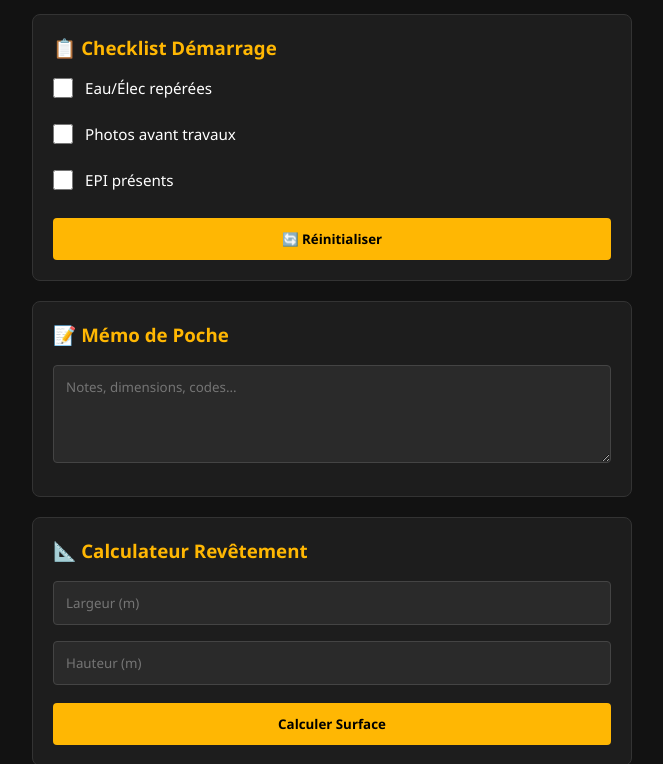
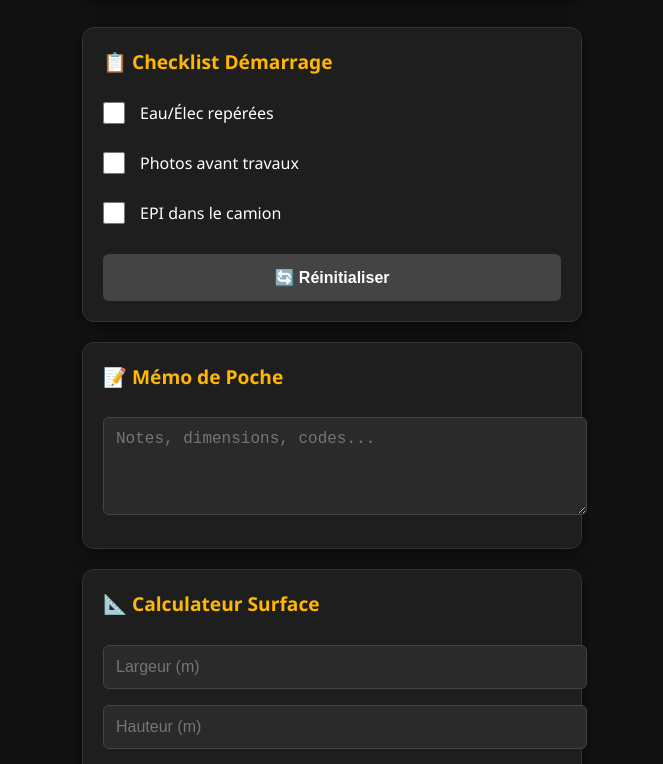
Before and after one commit to tonyradenne-hash/Chantier-Pro-, a plain HTML site: page index.html in a window 1280 px wide. Shown: the part 106-870 px from the top of the page, without its empty margins (308-971 px from the left). Drawn offline with Linux system fonts and the light colour scheme.

Commit message:
Update index.html

```diff
--- a/index.html
+++ b/index.html
@@ -3,23 +3,90 @@
 <head>
     <meta charset="UTF-8">
     <meta name="viewport" content="width=device-width, initial-scale=1.0">
-    <title>ChantierPro - Outils & Gestion</title>
+    <title>ChantierPro - Premium</title>
     <style>
-        :root { --primary-dark: #1d1d1d; --brand-yellow: #ffb703; --text: #ffffff; }
-        * { box-sizing: border-box; margin: 0; padding: 0; font-family: 'Segoe UI', sans-serif; }
-        body { background-color: #121212; color: var(--text); padding: 15px; }
-        .container { max-width: 600px; margin: 0 auto; }
-        header { text-align: center; padding: 20px; background: var(--primary-dark); border-radius: 8px; border: 1px solid #333; margin-bottom: 20px; }
-        header h1 { color: var(--brand-yellow); }
-        .card { background: var(--primary-dark); border: 1px solid #333; border-radius: 8px; padding: 20px; margin-bottom: 20px; }
-        h3 { color: var(--brand-yellow); margin-bottom: 10px; }
-        input, textarea { width: 100%; padding: 12px; margin: 8px 0; border-radius: 4px; border: 1px solid #444; background: #2a2a2a; color: white; }
-        button { width: 100%; padding: 12px; background: var(--brand-yellow); border: none; color: #000; font-weight: bold; border-radius: 4px; cursor: pointer; margin-top: 10px; }
-        .result-box { margin-top: 15px; padding: 15px; background: #252525; border-left: 4px solid var(--brand-yellow); display: none; }
-        .checkbox-item { display: flex; align-items: center; margin: 10px 0; font-size: 0.95rem; }
-        .checkbox-item input { width: 20px; height: 20px; margin-right: 12px; }
+        :root {
+            --bg-color: #121212;
+            --card-bg: #1e1e1e;
+            --accent-color: #ffb703; /* Le jaune */
+            --text-color: #ffffff;
+            --shadow: 0 4px 15px rgba(0,0,0,0.5);
+        }
+
+        body {
+            background-color: var(--bg-color);
+            color: var(--text-color);
+            font-family: 'Segoe UI', Roboto, Helvetica, Arial, sans-serif;
+            margin: 0;
+            padding: 20px;
+        }
+
+        .container { max-width: 500px; margin: 0 auto; }
+
+        header {
+            text-align: center;
+            margin-bottom: 30px;
+            padding: 20px;
+            background: var(--card-bg);
+            border-radius: 12px;
+            border-bottom: 4px solid var(--accent-color);
+            box-shadow: var(--shadow);
+        }
+
+        h1 { color: var(--accent-color); margin: 0; font-size: 1.8rem; }
+
+        .card {
+            background: var(--card-bg);
+            border-radius: 12px;
+            padding: 20px;
+            margin-bottom: 20px;
+            box-shadow: var(--shadow);
+            border: 1px solid #333;
+        }
+
+        h3 { color: var(--accent-color); margin-top: 0; font-size: 1.2rem; }
+
+        input, textarea {
+            width: 100%;
+            padding: 12px;
+            margin: 8px 0;
+            border-radius: 6px;
+            border: 1px solid #444;
+            background: #2a2a2a;
+            color: white;
+            font-size: 1rem;
+        }
+
+        button {
+            width: 100%;
+            padding: 14px;
+            background: var(--accent-color);
+            border: none;
+            color: #000;
+            font-weight: bold;
+            border-radius: 6px;
+            cursor: pointer;
+            margin-top: 10px;
+            font-size: 1rem;
+            transition: transform 0.1s, opacity 0.2s;
+        }
+
+        button:active { transform: scale(0.98); opacity: 0.9; }
+
+        .result-box {
+            margin-top: 15px;
+            padding: 15px;
+            background: #252525;
+            border-left: 4px solid var(--accent-color);
+            border-radius: 4px;
+            display: none;
+        }
+
+        .checkbox-item { display: flex; align-items: center; margin: 12px 0; font-size: 1rem; cursor: pointer; }
+        .checkbox-item input { width: 22px; height: 22px; margin-right: 15px; accent-color: var(--accent-color); }
+
         .shop-item { padding: 15px; border-bottom: 1px solid #333; display: flex; justify-content: space-between; align-items: center; }
-        .btn-shop { background: #27ae60; color: white; padding: 8px 12px; border-radius: 4px; text-decoration: none; font-size: 0.8rem; }
+        .btn-shop { background: #27ae60; color: white; padding: 10px 15px; border-radius: 6px; text-decoration: none; font-weight: bold; }
     </style>
 </head>
 <body>
@@ -27,43 +94,35 @@
 <div class="container">
     <header><h1>👷‍♂️ CHANTIERPRO</h1></header>
 
-    <!-- MODULES GESTION -->
+    <!-- Checklist -->
     <div class="card">
         <h3>📋 Checklist Démarrage</h3>
         <label class="checkbox-item"><input type="checkbox"> Eau/Élec repérées</label>
         <label class="checkbox-item"><input type="checkbox"> Photos avant travaux</label>
-        <label class="checkbox-item"><input type="checkbox"> EPI présents</label>
-        <button onclick="document.querySelectorAll('input[type=checkbox]').forEach(c=>c.checked=false)">🔄 Réinitialiser</button>
+        <label class="checkbox-item"><input type="checkbox"> EPI dans le camion</label>
+        <button onclick="document.querySelectorAll('input[type=checkbox]').forEach(c=>c.checked=false)" style="background:#444; color:white;">🔄 Réinitialiser</button>
     </div>
 
+    <!-- Mémo -->
     <div class="card">
         <h3>📝 Mémo de Poche</h3>
         <textarea id="memo" rows="4" placeholder="Notes, dimensions, codes..." oninput="saveMemo()"></textarea>
     </div>
 
-    <!-- CALCULATEURS -->
+    <!-- Calculateur -->
     <div class="card">
-        <h3>📐 Calculateur Revêtement</h3>
+        <h3>📐 Calculateur Surface</h3>
         <input type="number" id="w" placeholder="Largeur (m)">
         <input type="number" id="h" placeholder="Hauteur (m)">
-        <button onclick="calc()">Calculer Surface</button>
+        <button onclick="calc()">Calculer</button>
         <div id="res" class="result-box">Surface nette : <span id="val">0</span> m²</div>
-    </div>
-
-    <!-- BOUTIQUE -->
-    <div class="card">
-        <h3>💼 Catalogue Pro</h3>
-        <div class="shop-item"><span>Modèle Devis Auto</span><a href="#" class="btn-shop">14.90 €</a></div>
-        <div class="shop-item"><span>Trame Facture</span><a href="#" class="btn-shop">9.90 €</a></div>
     </div>
 </div>
 
 <script>
-    // Sauvegarde auto mémo
     window.onload = () => document.getElementById('memo').value = localStorage.getItem('proMemo') || '';
     const saveMemo = () => localStorage.setItem('proMemo', document.getElementById('memo').value);
 
-    // Calcul simple
     function calc() {
         const res = document.getElementById('w').value * document.getElementById('h').value;
         document.getElementById('val').innerText = res.toFixed(2);
```
